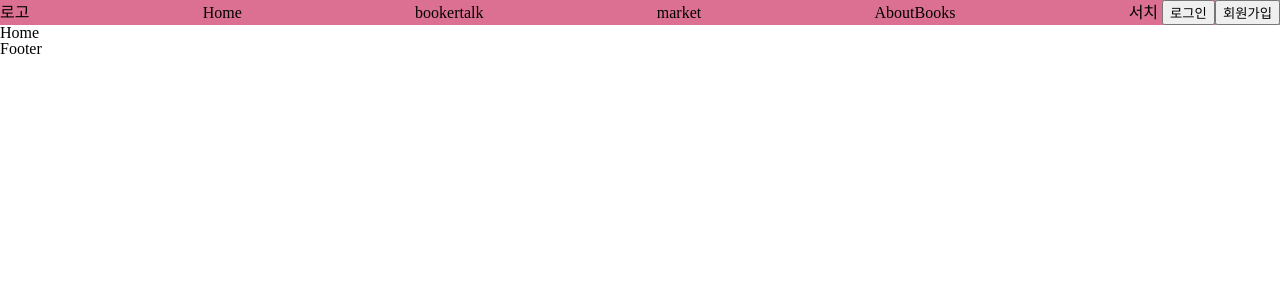
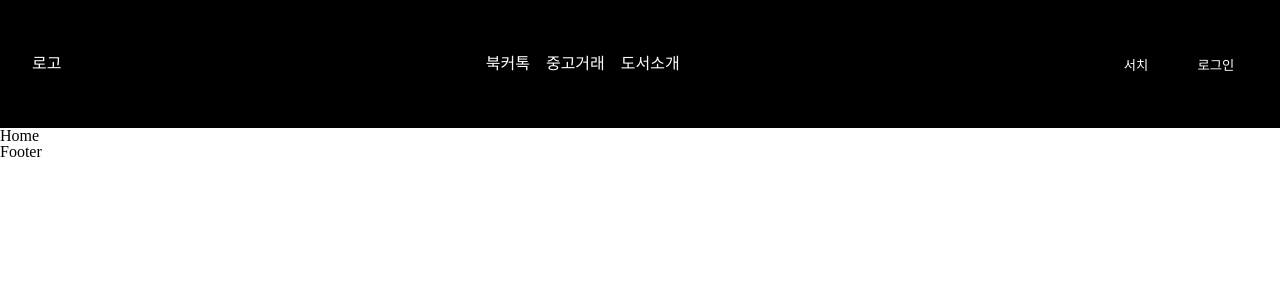
Before and after one commit to laluniax/booker, a React (Create React App) app: page / in a window 1280 px wide. Shown: the top 300 px of the page. Built offline with nearby package versions, Linux system fonts and the light colour scheme; no server answers.

Commit message:
feat: profile 기능. header 수정

```diff
--- a/src/api/supabase.api.ts
+++ b/src/api/supabase.api.ts
@@ -73,6 +73,50 @@ export const getUserSessionHandler = async () => {
   return data;
 };
 
+// 유저 정보 가져오기
+export const getUserDataHandler = async (params: string) => {
+  const { data, error } = await supabase.from('users').select('*').eq('id', params);
+  if (error) throw error;
+  return data;
+};
+
+// export const updateUserNinknameHandler = async (nickname: string, id: string) => {
+//   const { data, error } = await supabase.from('users').update({ nickname: nickname }).eq('id', id).select();
+//   if (error) throw error;
+//   return data;
+// };
+
+// 유저 정보 수정하기 (닉네임 - auth 변경되면 users테이블 자동으로 업데이트 됨)
+export const updateUserAuthNicknameHandler = async (nickname: string) => {
+  const { data, error } = await supabase.auth.updateUser({ data: { full_name: nickname } });
+  if (error) throw error;
+  return data;
+};
+export const updateUserAuthUserImgHandler = async (userImg: string) => {
+  const { data, error } = await supabase.auth.updateUser({ data: { user_img: userImg } });
+  if (error) throw error;
+  return data;
+};
+// 유저 정보 수정하기 (이미지 - storage에 저장)
+export const uploadUserImgHandler = async (params: string, userImg: File) => {
+  const { data, error } = await supabase.storage.from('user_img').upload(`${params}/${params}`, userImg);
+  if (error) throw error;
+  return data;
+};
+
+// storage 파일 비우기
+export const deleteUserImgHandler = async (params: string) => {
+  const { data, error } = await supabase.storage.from('user_img').remove([`${params}/${params}`]);
+  if (error) throw error;
+  return data;
+};
+
+// storage에서 public URL 받아오기
+export const getPublicUrlHandler = (params: string) => {
+  const { data } = supabase.storage.from('user_img').getPublicUrl(`${params}/${params}`);
+  return data;
+};
+
 type ProductTypes = {
   userId: string;
   title: string;
--- /dev/null
+++ b/src/components/Profile/UserProfile.styled.ts
@@ -0,0 +1,22 @@
+import styled from 'styled-components';
+
+export const Container = styled.div``;
+
+export const ProfileWrapper = styled.div`
+  background-color: #bcbcbc;
+  display: flex;
+  justify-content: center;
+  align-items: center;
+  line-height: 2;
+  gap: 2rem;
+`;
+
+export const ProfileImg = styled.img`
+  width: 10rem;
+  background-color: white;
+  border-radius: 50%;
+`;
+
+export const ProfileNickname = styled.div``;
+
+export const ProfileEmail = styled.div``;
--- a/src/components/Profile/UserProfile.tsx
+++ b/src/components/Profile/UserProfile.tsx
@@ -1,5 +1,116 @@
+import { useEffect, useRef, useState } from 'react';
+import { useParams } from 'react-router-dom';
+import {
+  deleteUserImgHandler,
+  getPublicUrlHandler,
+  getUserDataHandler,
+  updateUserAuthNicknameHandler,
+  updateUserAuthUserImgHandler,
+  uploadUserImgHandler,
+} from '../../api/supabase.api';
+import * as St from './UserProfile.styled';
+
+type UserTypes = {
+  id: string;
+  email: string;
+  nickname: string;
+  user_img: string;
+};
+
 const UserProfile = () => {
-  return <>UserProfile</>;
+  const params = useParams().id;
+
+  const imgRef = useRef<HTMLInputElement>(null);
+
+  const [userData, setUserData] = useState<UserTypes>();
+  const [editing, setEditing] = useState(false);
+  const [nickname, setNickname] = useState('');
+  const [tempImg, setTempImg] = useState(''); // 화면에서 보여줄 이미지
+  const [uploadFile, setUploadFile] = useState<File>(); // 실제로 업로드 할 파일
+
+  const getUserData = async () => {
+    const result = await getUserDataHandler(params as string);
+    setUserData(result[0]);
+    setNickname(result[0].nickname);
+    setTempImg(result[0].user_img);
+  };
+
+  const updateUserTempImg = () => {
+    const reader = new FileReader();
+    if (imgRef.current && imgRef.current.files) {
+      reader.readAsDataURL(imgRef.current?.files[0]);
+      reader.onloadend = () => {
+        setTempImg(reader.result as string);
+      };
+    }
+    if (imgRef.current && imgRef.current.files) setUploadFile(imgRef.current?.files[0]);
+  };
+
+  const updateUserImg = async () => {
+    try {
+      await deleteUserImgHandler(params as string);
+      await uploadUserImgHandler(params as string, uploadFile as File);
+      // storage에서 링크 가져와서 auth meta_data에 넣어주기
+      const url = getPublicUrlHandler(params as string);
+      console.log(url);
+      await updateUserAuthUserImgHandler(url.publicUrl);
+      // console.log(url);
+    } catch (error) {
+      console.log(error);
+    }
+  };
+
+  const updateUserData = async () => {
+    await updateUserAuthNicknameHandler(nickname);
+    // storage에 사진 삭제 후 업로드
+    await updateUserImg();
+    setEditing(false);
+  };
+
+  useEffect(() => {
+    getUserData();
+  }, []);
+
+  return (
+    <St.Container>
+      <St.ProfileWrapper>
+        <St.ProfileImg src={tempImg} />
+        <div>
+          <St.ProfileNickname>안녕하세요! {nickname}님</St.ProfileNickname>
+          <St.ProfileEmail>{userData?.email}</St.ProfileEmail>
+        </div>
+      </St.ProfileWrapper>
+
+      {editing ? (
+        <input
+          type="text"
+          value={nickname}
+          onChange={(e) => {
+            setNickname(e.target.value);
+          }}
+        />
+      ) : (
+        <div>nickname: {nickname}</div>
+      )}
+
+      <div>email: {userData?.email}</div>
+
+      {editing ? (
+        <>
+          <label htmlFor="imgInput">이미지 업로드</label>
+          <input id="imgInput" type="file" accept="image/*" ref={imgRef} onChange={updateUserTempImg} />
+          <button onClick={updateUserData}>프로필 수정완료</button>
+        </>
+      ) : (
+        <button
+          onClick={() => {
+            setEditing(true);
+          }}>
+          프로필 수정하기
+        </button>
+      )}
+    </St.Container>
+  );
 };
 
 export default UserProfile;
--- a/src/components/layout/header/Header.styled.ts
+++ b/src/components/layout/header/Header.styled.ts
@@ -1,10 +1,12 @@
 import styled from 'styled-components';
 
 export const Container = styled.div`
-  background-color: palevioletred;
+  background-color: black;
+  color: #fff;
   align-items: center;
   display: flex;
   justify-content: space-between;
+  padding: 2rem;
 `;
 
 export const NavbarWrapper = styled.div`
@@ -15,3 +17,30 @@ export const ProfileImg = styled.img`
   width: 2rem;
   height: 2rem;
 `;
+
+export const HeaderUl = styled.ul`
+  display: flex;
+  gap: 1rem;
+`;
+
+export const HeaderLi = styled.li`
+  & a {
+    text-decoration: none;
+    color: #fff;
+  }
+`;
+
+export const HeaderBtn = styled.button`
+  width: 4rem;
+  height: 4rem;
+  color: white;
+  background-color: transparent;
+  border: none;
+  cursor: pointer;
+  & img {
+    width: 3rem;
+    height: 3rem;
+    background-color: white;
+    border-radius: 50%;
+  }
+`;
--- a/src/components/layout/header/Header.tsx
+++ b/src/components/layout/header/Header.tsx
@@ -16,6 +16,7 @@ const Header = () => {
   const onClickSignoutHandler = async () => {
     const result = await signoutHandler();
     setSession(undefined);
+    navigate('/');
   };
 
   useEffect(() => {
@@ -24,63 +25,45 @@ const Header = () => {
 
   return (
     <St.Container>
-      <div>로고</div>
-
       <div
         onClick={() => {
           navigate('/');
         }}>
-        Home
+        로고
       </div>
-      <div
-        onClick={() => {
-          navigate('/bookertalk');
-        }}>
-        bookertalk
-      </div>
-      <div
-        onClick={() => {
-          navigate('/market');
-        }}>
-        market
-      </div>
-      <div
-        onClick={() => {
-          navigate('/aboutbooks');
-        }}>
-        AboutBooks
-      </div>
-      <St.NavbarWrapper>
-        <span>서치</span>
+
+      <St.HeaderUl>
+        <St.HeaderLi>
+          <a href="/bookertalk">북커톡</a>
+        </St.HeaderLi>
+        <St.HeaderLi>
+          <a href="/market">중고거래</a>
+        </St.HeaderLi>
+        <St.HeaderLi>
+          <a href="/aboutbooks">도서소개</a>
+        </St.HeaderLi>
+      </St.HeaderUl>
+      <St.HeaderUl>
+        <St.HeaderBtn>서치</St.HeaderBtn>
         {session === undefined ? (
-          <>
-            {' '}
-            <button
-              onClick={() => {
-                navigate('/login');
-              }}>
-              로그인
-            </button>
-            <button
-              onClick={() => {
-                navigate('/register');
-              }}>
-              회원가입
-            </button>
-          </>
+          <St.HeaderBtn
+            onClick={() => {
+              navigate('/login');
+            }}>
+            로그인
+          </St.HeaderBtn>
         ) : (
           <>
-            <button
+            <St.HeaderBtn
               onClick={() => {
-                navigate('/profile');
+                navigate(`/profile/${session.id}`);
               }}>
-              <St.ProfileImg src={session.user_metadata.user_img} />
-            </button>
-
-            <button onClick={onClickSignoutHandler}>로그아웃</button>
+              <img src={session?.user_metadata.user_img} />
+            </St.HeaderBtn>
+            <St.HeaderBtn onClick={onClickSignoutHandler}>로그아웃</St.HeaderBtn>
           </>
         )}
-      </St.NavbarWrapper>
+      </St.HeaderUl>
     </St.Container>
   );
 };
--- a/src/shared/Router.tsx
+++ b/src/shared/Router.tsx
@@ -17,7 +17,7 @@ const Router = () => {
         <Route element={<Layout />}>
           <Route path="/" element={<Home />} />
           <Route path="*" element={<Navigate replace to="/" />} />
-          <Route path="/profile" element={<Profile />} />
+          <Route path="/profile/:id" element={<Profile />} />
           <Route path="/bookertalk" element={<BookerTalk />} />
           {/* 도서 소개 페이지 */}
           <Route path="/aboutbooks" element={<AboutBooks />} />
```
Also changed, not shown: src/styles/assets/final_search.svg (added), src/styles/assets/final_user.svg (added).
